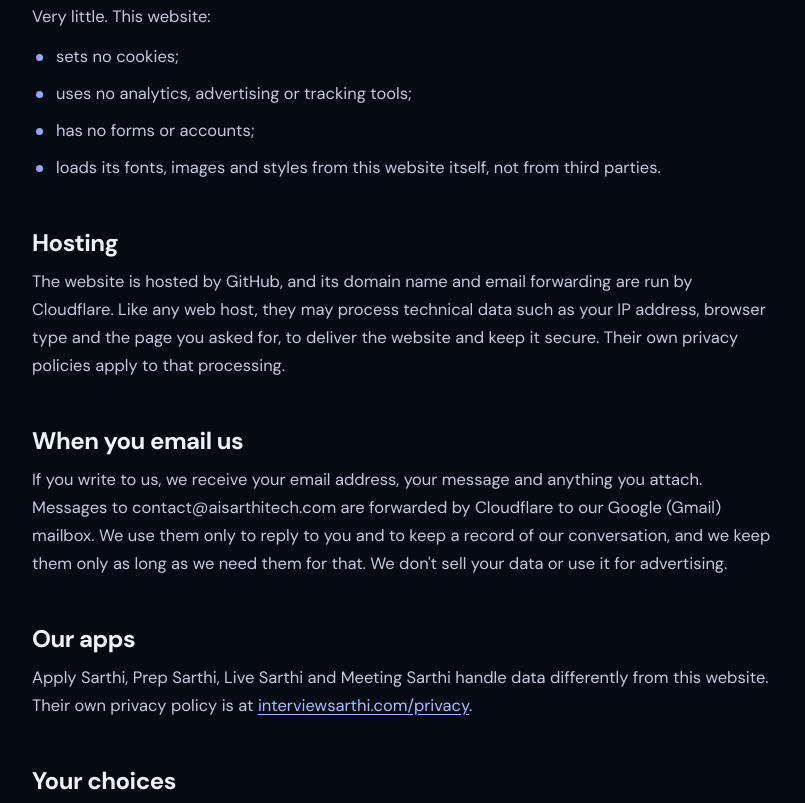
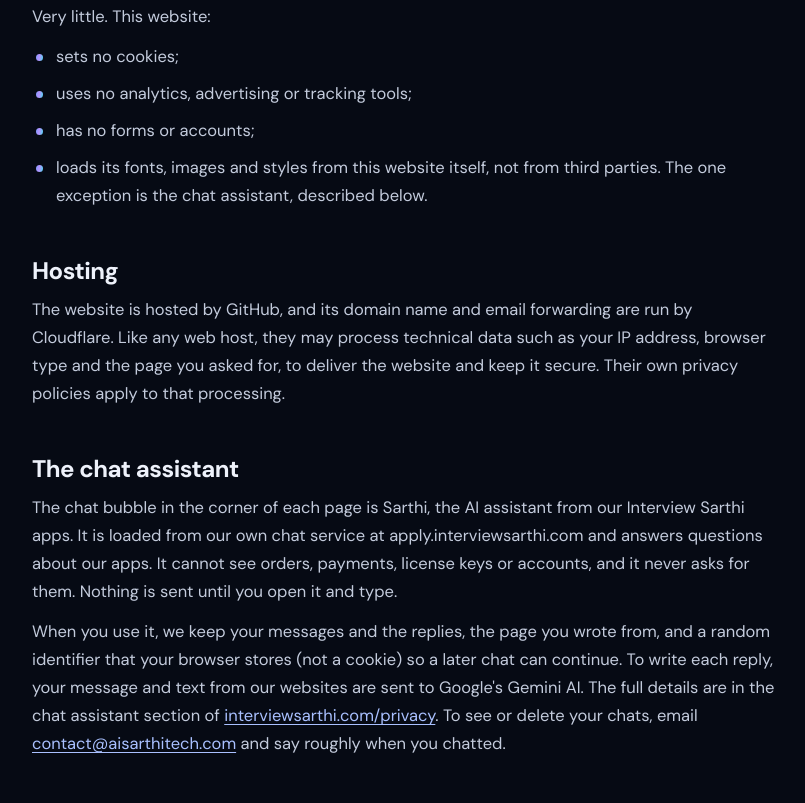
Before and after one commit to interviewsarthi/aisarthitech.com, a plain HTML site: page privacy/index.html in a window 1280 px wide. Shown: the part 702-1505 px from the top of the page, without its empty margins (236-1041 px from the left). Drawn offline with Linux system fonts and the light colour scheme; a script that the page names is missing.

Commit message:
Chat assistant, llms.txt, app list data and IndexNow key
Co-Authored-By: Claude Opus 5.5 <noreply@anthropic.com>

```diff
--- a/privacy/index.html
+++ b/privacy/index.html
@@ -61,11 +61,15 @@
       <li>sets no cookies;</li>
       <li>uses no analytics, advertising or tracking tools;</li>
       <li>has no forms or accounts;</li>
-      <li>loads its fonts, images and styles from this website itself, not from third parties.</li>
+      <li>loads its fonts, images and styles from this website itself, not from third parties. The one exception is the chat assistant, described below.</li>
     </ul>
 
     <h2>Hosting</h2>
     <p>The website is hosted by GitHub, and its domain name and email forwarding are run by Cloudflare. Like any web host, they may process technical data such as your IP address, browser type and the page you asked for, to deliver the website and keep it secure. Their own privacy policies apply to that processing.</p>
+
+    <h2>The chat assistant</h2>
+    <p>The chat bubble in the corner of each page is Sarthi, the AI assistant from our Interview Sarthi apps. It is loaded from our own chat service at apply.interviewsarthi.com and answers questions about our apps. It cannot see orders, payments, license keys or accounts, and it never asks for them. Nothing is sent until you open it and type.</p>
+    <p>When you use it, we keep your messages and the replies, the page you wrote from, and a random identifier that your browser stores (not a cookie) so a later chat can continue. To write each reply, your message and text from our websites are sent to Google's Gemini AI. The full details are in the chat assistant section of <a href="https://interviewsarthi.com/privacy.html">interviewsarthi.com/privacy</a>. To see or delete your chats, email <a href="mailto:contact@aisarthitech.com">contact@aisarthitech.com</a> and say roughly when you chatted.</p>
 
     <h2>When you email us</h2>
     <p>If you write to us, we receive your email address, your message and anything you attach. Messages to contact@aisarthitech.com are forwarded by Cloudflare to our Google (Gmail) mailbox. We use them only to reply to you and to keep a record of our conversation, and we keep them only as long as we need them for that. We don't sell your data or use it for advertising.</p>
@@ -102,5 +106,6 @@
     </div>
   </div>
 </footer>
+<script src="https://apply.interviewsarthi.com/chat/widget.js" data-site="main" defer></script>
 </body>
 </html>
```
Also changed, not shown: 404.html (+1 -0 lines), about/index.html (+1 -0 lines), contact/index.html (+1 -0 lines), index.html (+2 -1 lines), products/index.html (+2 -0 lines), terms/index.html (+1 -0 lines), 009f73af9f527165770eec7f873228f6.txt (added), llms.txt (added).
